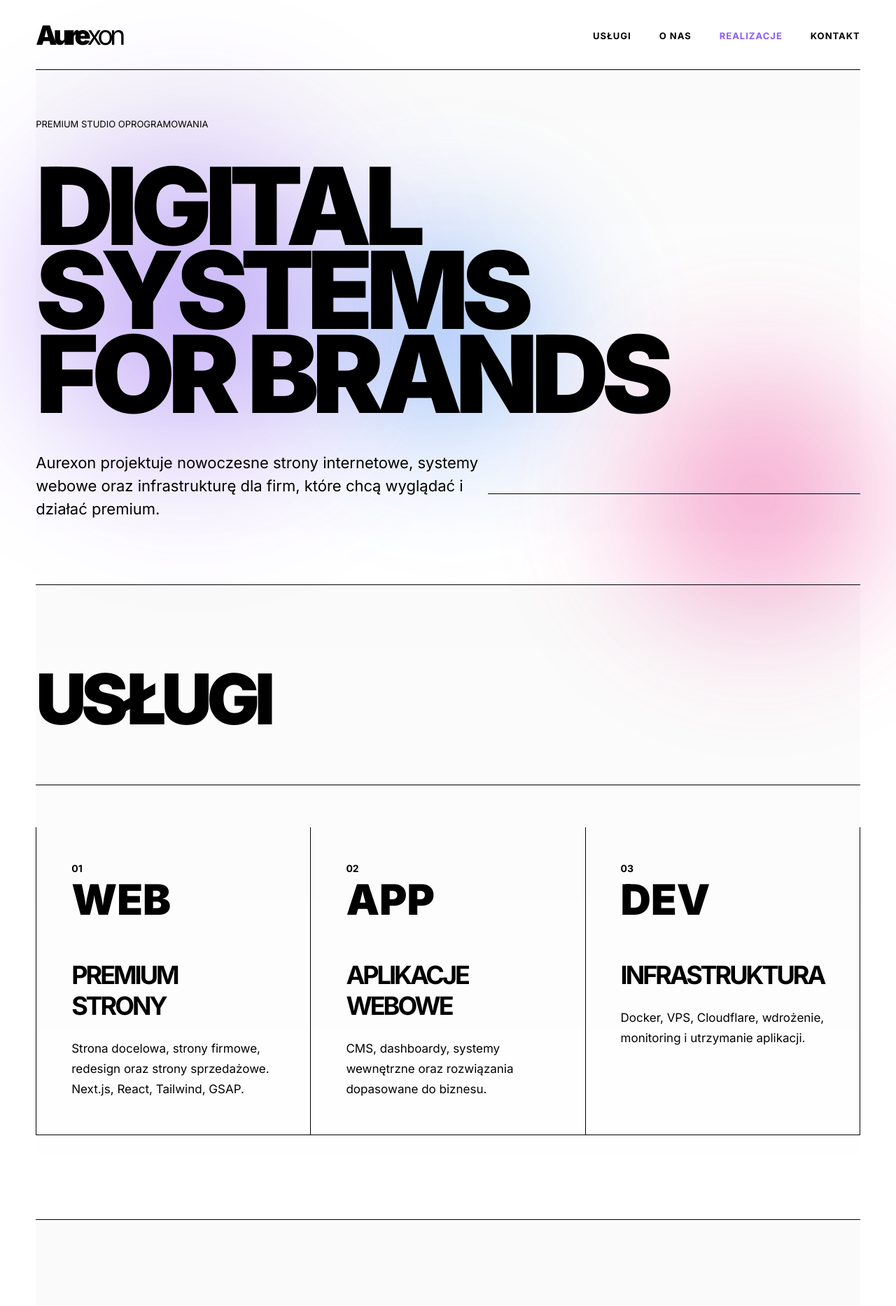
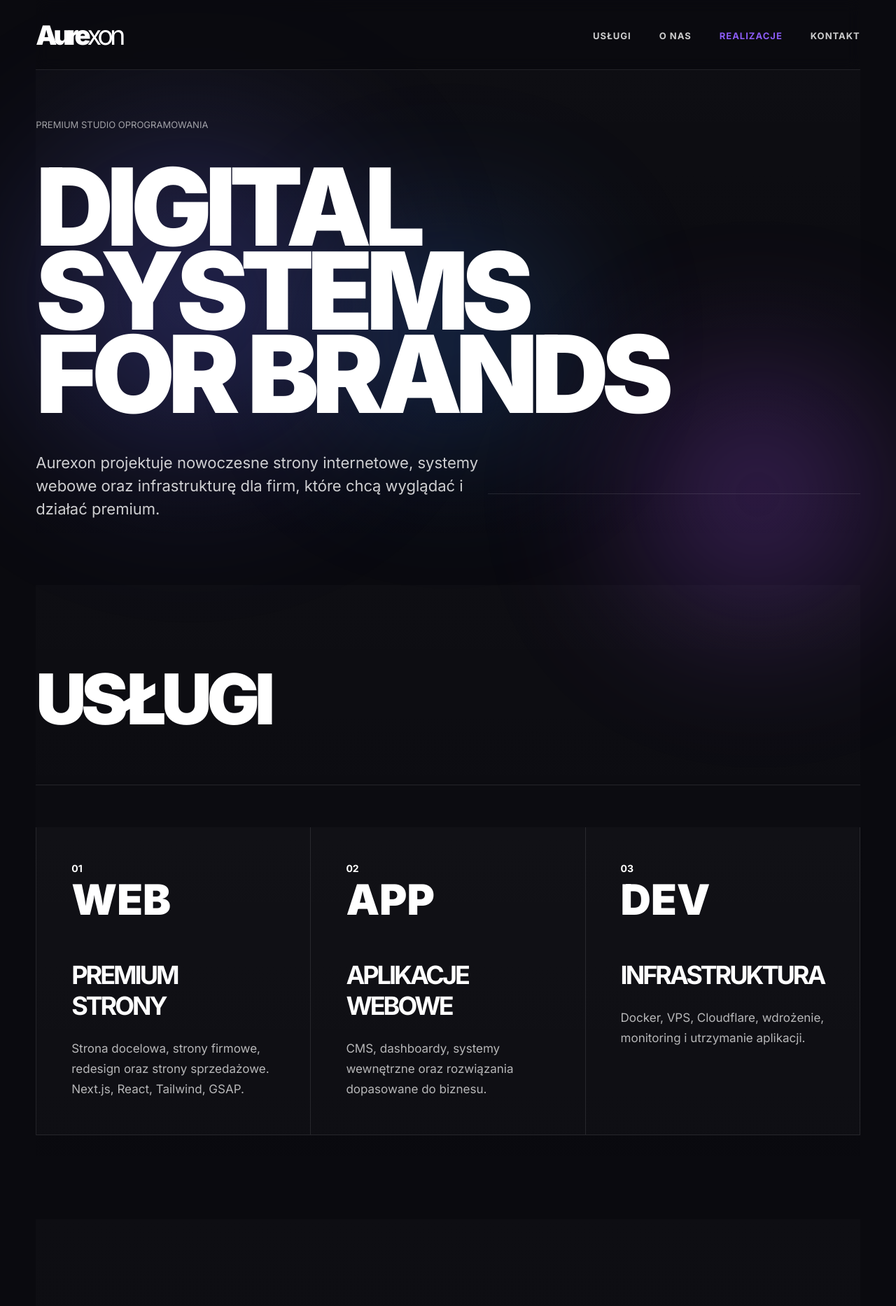
Before and after one commit to mdevelop1/portfolio, a Next.js app: page / in a window 1280 px wide. Shown: the top 1866 px of the page at 70% size. Built offline with nearby package versions, Linux system fonts and the light colour scheme.

Commit message:
change theme to dark

```diff
--- a/app/globals.css
+++ b/app/globals.css
@@ -69,7 +69,7 @@
 .hamburger span {
   width: 25px;
   height: 2px;
-  background: #000;
+  background: #ffffff;
   transition: all 0.3s;
 }
 
@@ -91,7 +91,7 @@
   right: -100%;
   width: 100%;
   height: 100vh;
-  background: #fff;
+  background: #0a0a0f;
   z-index: 1000;
   transition: right 0.3s ease;
   display: flex;
@@ -109,7 +109,7 @@
   font-size: 24px;
   font-weight: 700;
   text-decoration: none;
-  color: #000;
+  color: #ffffff;
   text-transform: uppercase;
   letter-spacing: 2px;
 }
@@ -154,8 +154,8 @@ html {
 }
 
 body {
-  background: #fff;
-  color: #000;
+  background: #0a0a0f;
+  color: #ffffff;
   font-family: Inter, Arial, sans-serif;
   overflow-x: hidden;
   min-height: 100vh;
@@ -165,8 +165,8 @@ body {
 .bg-blob {
   position: fixed;
   border-radius: 50%;
-  filter: blur(80px);
-  opacity: 0.6;
+  filter: blur(100px);
+  opacity: 0.4;
   pointer-events: none;
   z-index: -1;
 }
@@ -174,7 +174,7 @@ body {
 .blob-1 {
   width: 600px;
   height: 600px;
-  background: radial-gradient(circle, #8b5cf6 0%, transparent 70%);
+  background: radial-gradient(circle, #6366f1 0%, transparent 70%);
   top: 10%;
   left: -10%;
   animation: float1 20s ease-in-out infinite;
@@ -183,7 +183,7 @@ body {
 .blob-2 {
   width: 500px;
   height: 500px;
-  background: radial-gradient(circle, #ec4899 0%, transparent 70%);
+  background: radial-gradient(circle, #a855f7 0%, transparent 70%);
   top: 50%;
   right: -10%;
   animation: float2 25s ease-in-out infinite;
@@ -244,20 +244,20 @@ body {
 /* GLOBAL LINES */
 .line {
   height: 1px;
-  background: #000;
+  background: rgba(255, 255, 255, 0.1);
   width: 100%;
   margin: 40px 0;
 }
 
 .divider {
   height: 1px;
-  background: #000;
+  background: rgba(255, 255, 255, 0.1);
   width: 100%;
   margin: 60px 0;
 }
 
 section {
-  border-bottom: 1px solid #000;
+  border-bottom: none;
   padding: 120px 0;
   position: relative;
   scroll-margin-top: 100px; /* offset for fixed header */
@@ -270,7 +270,7 @@ section::before {
   left: 0;
   width: 100%;
   height: 100%;
-  background: linear-gradient(180deg, rgba(0, 0, 0, 0.02) 0%, transparent 100%);
+  background: linear-gradient(180deg, rgba(255, 255, 255, 0.02) 0%, transparent 100%);
   pointer-events: none;
   z-index: 0;
 }
@@ -281,15 +281,18 @@ nav {
   display: flex;
   align-items: center;
   justify-content: space-between;
-  border-bottom: 1px solid #000;
+  border-bottom: 1px solid rgba(255, 255, 255, 0.1);
   position: relative;
   z-index: 10;
+  background: rgba(10, 10, 15, 0.8);
+  backdrop-filter: blur(10px);
 }
 
 .logo {
   font-size: 38px;
   font-weight: 900;
   letter-spacing: -5px;
+  color: #ffffff;
 }
 
 .logo span {
@@ -298,12 +301,17 @@ nav {
 
 .nav-links a {
   text-decoration: none;
-  color: #000;
+  color: rgba(255, 255, 255, 0.8);
   margin-left: 40px;
   font-size: 13px;
   font-weight: 700;
   text-transform: uppercase;
   letter-spacing: 1px;
+  transition: color 0.3s;
+}
+
+.nav-links a:hover {
+  color: #ffffff;
 }
 
 /* HERO */
@@ -323,6 +331,7 @@ nav {
   text-transform: uppercase;
   margin-bottom: 50px;
   opacity: 1;
+  color: rgba(255, 255, 255, 0.6);
 }
 
 .hero h1 {
@@ -332,6 +341,7 @@ nav {
   letter-spacing: -10px;
   text-transform: uppercase;
   opacity: 1;
+  color: #ffffff;
 }
 
 .hero h1 span {
@@ -348,33 +358,35 @@ nav {
   max-width: 650px;
   font-size: 22px;
   line-height: 1.5;
+  color: rgba(255, 255, 255, 0.8);
 }
 
 .hero-number {
   font-size: 120px;
   font-weight: 900;
   letter-spacing: -8px;
+  color: rgba(255, 255, 255, 0.1);
 }
 
 .btn {
   display: inline-flex;
   margin-top: 50px;
   padding: 20px 55px;
-  background: #000;
-  color: #fff;
+  background: #ffffff;
+  color: #0a0a0f;
   text-decoration: none;
   font-weight: 800;
   font-size: 14px;
   text-transform: uppercase;
-  border: 1px solid #000;
+  border: 1px solid #ffffff;
   transition: 0.3s;
   position: relative;
   overflow: hidden;
 }
 
 .btn:hover {
-  background: white;
-  color: black;
+  background: transparent;
+  color: #ffffff;
   transform: scale(1.05);
 }
 
@@ -408,33 +420,36 @@ nav {
   letter-spacing: -7px;
   text-transform: uppercase;
   line-height: 0.85;
+  color: #ffffff;
 }
 
 .small {
   font-size: 14px;
   text-transform: uppercase;
+  color: rgba(255, 255, 255, 0.6);
 }
 
 /* CARDS */
 .grid {
   display: grid;
   grid-template-columns: repeat(3, 1fr);
-  border-left: 1px solid #000;
+  border-left: 1px solid rgba(255, 255, 255, 0.1);
 }
 
 .card {
   padding: 50px;
   min-height: 380px;
-  border-right: 1px solid #000;
-  border-bottom: 1px solid #000;
+  border-right: 1px solid rgba(255, 255, 255, 0.1);
+  border-bottom: 1px solid rgba(255, 255, 255, 0.1);
   position: relative;
   transition: 0.4s;
+  background: rgba(255, 255, 255, 0.02);
 }
 
 .card:hover {
-  background: #000;
+  background: rgba(255, 255, 255, 0.05);
   color: #fff;
-  box-shadow: 0 20px 60px rgba(0, 0, 0, 0.3);
+  box-shadow: 0 20px 60px rgba(0, 0, 0, 0.5);
   transform: translateY(-10px);
 }
 
@@ -471,6 +486,7 @@ nav {
   font-size: 17px;
   line-height: 1.7;
   margin-top: 25px;
+  color: rgba(255, 255, 255, 0.7);
 }
 
 /* SERVICES */
@@ -485,14 +501,16 @@ nav {
   font-weight: 900;
   letter-spacing: -5px;
   margin: 30px 0;
+  color: #ffffff;
 }
 
 .tag {
-  border: 1px solid #000;
+  border: 1px solid rgba(255, 255, 255, 0.3);
   display: inline-block;
   padding: 8px 15px;
   font-size: 12px;
   text-transform: uppercase;
+  color: rgba(255, 255, 255, 0.8);
 }
 
 /* PROCESS */
@@ -502,7 +520,7 @@ nav {
 }
 
 .process-item {
-  border-left: 1px solid #000;
+  border-left: 1px solid rgba(255, 255, 255, 0.1);
   padding: 40px;
   min-height: 250px;
 }
@@ -519,19 +537,19 @@ nav {
 
 /* FAQ */
 .faq {
-  border-top: 1px solid #000;
+  border-top: 1px solid rgba(255, 255, 255, 0.1);
   padding: 35px 0;
   font-size: 22px;
 }
 
 .faq-item {
-  border-bottom: 1px solid #000;
+  border-bottom: 1px solid rgba(255, 255, 255, 0.1);
   cursor: pointer;
   transition: 0.3s;
 }
 
 .faq-item:hover {
-  background: #f5f5f5;
+  background: rgba(255, 255, 255, 0.05);
   padding-left: 20px;
 }
 
@@ -566,7 +584,7 @@ nav {
   font-size: 17px;
   line-height: 1.7;
   padding: 0 0 0 0;
-  color: #444;
+  color: rgba(255, 255, 255, 0.7);
 }
 
 .faq-item.active .faq-answer {
@@ -581,10 +599,11 @@ nav {
 }
 
 .stack span {
-  border: 1px solid #000;
+  border: 1px solid rgba(255, 255, 255, 0.3);
   padding: 18px 30px;
   font-weight: 700;
   text-transform: uppercase;
+  color: rgba(255, 255, 255, 0.9);
 }
 
 /* BENEFITS */
@@ -595,18 +614,18 @@ nav {
 }
 
 .benefit-card {
-  border: 1px solid #000;
+  border: 1px solid rgba(255, 255, 255, 0.1);
   padding: 40px 30px;
   transition: all 0.3s ease;
   position: relative;
-  background: transparent;
+  background: rgba(255, 255, 255, 0.02);
 }
 
 .benefit-card:hover {
-  background: #000;
+  background: rgba(255, 255, 255, 0.05);
   color: #fff;
   transform: translateY(-5px);
-  box-shadow: 0 20px 40px rgba(0, 0, 0, 0.15);
+  box-shadow: 0 20px 40px rgba(0, 0, 0, 0.3);
 }
 
 .benefit-icon {
@@ -615,6 +634,7 @@ nav {
   letter-spacing: 2px;
   margin-bottom: 20px;
   opacity: 0.5;
+  color: rgba(255, 255, 255, 0.6);
 }
 
 .benefit-card h3 {
@@ -628,11 +648,11 @@ nav {
 .benefit-card p {
   font-size: 15px;
   line-height: 1.6;
-  color: #555;
+  color: rgba(255, 255, 255, 0.6);
 }
 
 .benefit-card:hover p {
-  color: #ccc;
+  color: rgba(255, 255, 255, 0.8);
 }
 
 /* ABOUT */
@@ -646,6 +666,7 @@ nav {
   font-size: 18px;
   line-height: 1.8;
   margin-bottom: 25px;
+  color: rgba(255, 255, 255, 0.8);
 }
 
 .about-stats {
@@ -656,14 +677,15 @@ nav {
 }
 
 .stat-item {
-  border: 1px solid #000;
+  border: 1px solid rgba(255, 255, 255, 0.1);
   padding: 30px;
   transition: 0.3s;
   cursor: default;
+  background: rgba(255, 255, 255, 0.02);
 }
 
 .stat-item:hover {
-  background: #000;
+  background: rgba(255, 255, 255, 0.05);
   color: #fff;
   transform: scale(1.05);
 }
@@ -678,6 +700,7 @@ nav {
   font-size: 14px;
   text-transform: uppercase;
   margin-top: 10px;
+  color: rgba(255, 255, 255, 0.6);
 }
 
 /* CONTACT */
@@ -688,15 +711,17 @@ nav {
 }
 
 .contact-box {
-  border: 1px solid #000;
+  border: 1px solid rgba(255, 255, 255, 0.1);
   padding: 80px;
   flex: 1;
+  background: rgba(255, 255, 255, 0.02);
 }
 
 .contact-box h2 {
   font-size: 80px;
   letter-spacing: -6px;
   font-weight: 900;
+  color: #ffffff;
 }
 
 .contact-graphic {
@@ -872,7 +897,7 @@ nav {
 /* FOOTER */
 footer {
   padding: 80px 0;
-  border-top: 1px solid #000;
+  border-top: 1px solid rgba(255, 255, 255, 0.1);
   background: transparent;
 }
 
@@ -893,6 +918,7 @@ footer {
   font-size: 13px;
   text-transform: uppercase;
   font-weight: 600;
+  color: rgba(255, 255, 255, 0.6);
 }
 
 .footer-links {
@@ -902,7 +928,7 @@ footer {
 
 .footer-link {
   text-decoration: none;
-  color: #000;
+  color: rgba(255, 255, 255, 0.8);
   font-size: 13px;
   text-transform: uppercase;
   font-weight: 700;
--- a/components/CaseStudies.tsx
+++ b/components/CaseStudies.tsx
@@ -43,7 +43,7 @@ export default function CaseStudies() {
         gap: 3rem;
         margin: 2.5rem 0;
         font-size: 1rem;
-        color: #555;
+        color: rgba(255, 255, 255, 0.6);
       }
       .case-studies-meta div {
         display: flex;
@@ -55,16 +55,18 @@ export default function CaseStudies() {
         text-transform: uppercase;
         letter-spacing: 0.5px;
         margin-bottom: 0.25rem;
+        color: rgba(255, 255, 255, 0.6);
       }
       .case-studies-meta-value {
         font-weight: 800;
+        color: #ffffff;
       }
       .case-studies-metrics {
         display: flex;
         gap: 3rem;
         margin-top: 3rem;
         padding-top: 2rem;
-        border-top: 1px solid #eee;
+        border-top: 1px solid rgba(255, 255, 255, 0.1);
       }
       .case-studies-metric {
         display: flex;
@@ -77,27 +79,28 @@ export default function CaseStudies() {
         line-height: 1;
         letter-spacing: -0.02em;
         margin-bottom: 0.5rem;
+        color: #ffffff;
       }
       .case-studies-metric-label {
         font-size: 1rem;
         font-weight: 600;
         text-transform: uppercase;
         letter-spacing: 0.5px;
-        color: #555;
+        color: rgba(255, 255, 255, 0.6);
       }
       .case-studies-btn-primary {
         display: inline-flex;
         align-items: center;
         gap: 0.5rem;
         padding: 1rem 2rem;
-        background: #000;
-        color: #fff;
+        background: #ffffff;
+        color: #0a0a0f;
         text-decoration: none;
         font-weight: 800;
         font-size: 1rem;
         text-transform: uppercase;
         letter-spacing: 0.5px;
-        border: none;
+        border: 1px solid #ffffff;
         cursor: pointer;
         position: relative;
         overflow: hidden;
@@ -123,13 +126,13 @@ export default function CaseStudies() {
         gap: 0.5rem;
         padding: 1rem 2rem;
         background: transparent;
-        color: #000;
+        color: #ffffff;
         text-decoration: none;
         font-weight: 800;
         font-size: 1rem;
         text-transform: uppercase;
         letter-spacing: 0.5px;
-        border: 1px solid #000;
+        border: 1px solid rgba(255, 255, 255, 0.3);
         cursor: pointer;
         position: relative;
         overflow: hidden;
@@ -156,8 +159,8 @@ export default function CaseStudies() {
         letter-spacing: 0.5px;
         padding: 0.25rem 0.75rem;
         border-radius: 4px;
-        background: rgba(0,0,0,0.05);
-        color: #000;
+        background: rgba(255, 255, 255, 0.05);
+        color: rgba(255, 255, 255, 0.8);
         margin-right: 0.75rem;
       }
       .case-studies-title {
@@ -167,12 +170,13 @@ export default function CaseStudies() {
         letter-spacing: -0.02em;
         margin: 1.5rem 0;
         text-transform: uppercase;
+        color: #ffffff;
       }
       .case-studies-description {
         font-size: 1.125rem;
         line-height: 1.7;
         margin-bottom: 1.5rem;
-        color: #111;
+        color: rgba(255, 255, 255, 0.8);
       }
       .case-studies-badges {
         display: flex;
@@ -186,9 +190,9 @@ export default function CaseStudies() {
         text-transform: uppercase;
         letter-spacing: 0.5px;
         padding: 0.35rem 0.75rem;
-        border: 1px solid #000;
+        border: 1px solid rgba(255, 255, 255, 0.3);
         border-radius: 4px;
-        color: #000;
+        color: rgba(255, 255, 255, 0.9);
       }
       .case-studies-role {
         display: flex;
@@ -199,12 +203,13 @@ export default function CaseStudies() {
         font-weight: 600;
         text-transform: uppercase;
         letter-spacing: 0.5px;
-        color: #555;
+        color: rgba(255, 255, 255, 0.6);
       }
       .case-studies-role span {
-        background: #f5f5f5;
+        background: rgba(255, 255, 255, 0.05);
         padding: 0.35rem 0.75rem;
         border-radius: 4px;
+        color: rgba(255, 255, 255, 0.8);
       }
       @media (max-width: 900px) {
         .case-studies-container {
```
